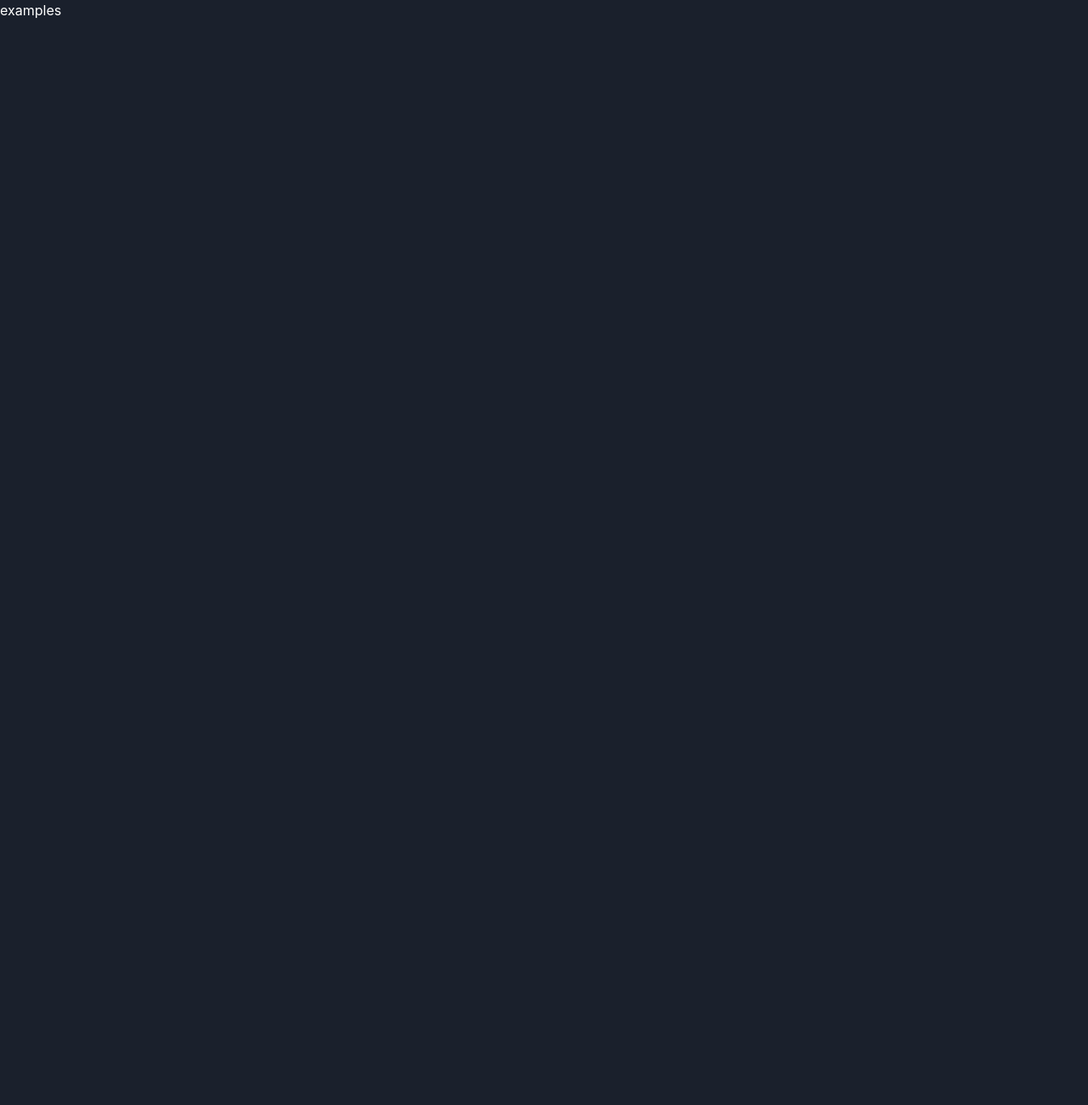
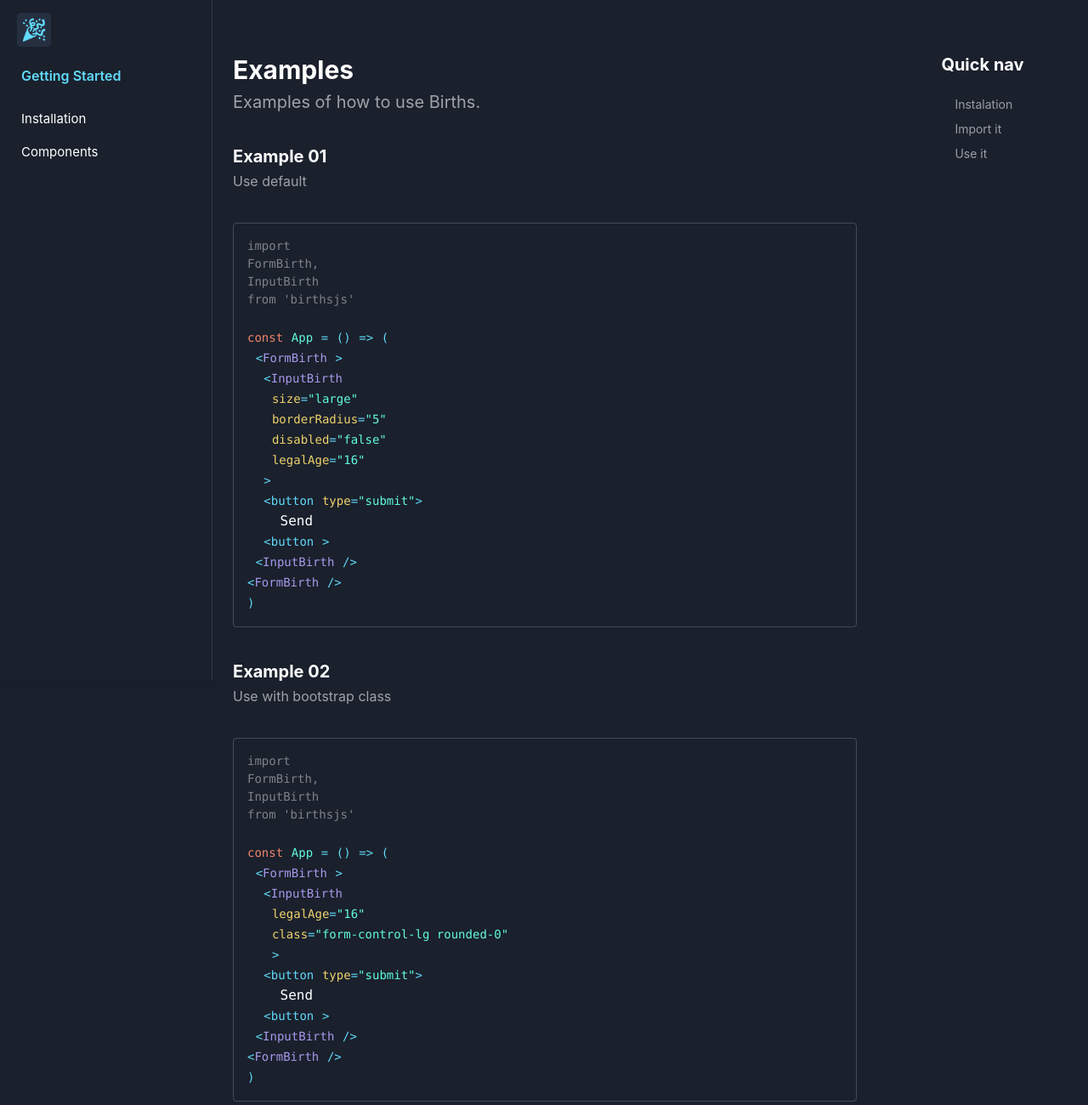
Before and after one commit to francisco-cruz/DocsBirthsJs, a React (Create React App) app: page /examples in a window 1280 px wide. Shown: the top 1300 px of the page at 85% size. Before the commit the page ends 800 px from the top, so only its background shows below. Built offline with nearby package versions, Linux system fonts and the light colour scheme.

Commit message:
page exampelçs

```diff
--- a/src/components/Nav.js
+++ b/src/components/Nav.js
@@ -54,8 +54,4 @@ const NAV_ITEMS = [
     label: "Components",
     src: "/docs/components",
   },
-  {
-    label: "How use",
-    src: "/docs/howuse",
-  },
 ];
--- a/src/pages/Docs/Components.js
+++ b/src/pages/Docs/Components.js
@@ -15,6 +15,7 @@ import Navbar from "../../components/Navbar/Navbar";
 
 export default function Components() {
   const [isSmallerThan767] = useMediaQuery("(max-width: 767px)");
+  const [isSmallerThan1000] = useMediaQuery("(max-width: 1000px)");
 
   return (
     <Box display={isSmallerThan767 ? "block" : "flex"}>
@@ -65,7 +66,7 @@ export default function Components() {
           <Heading fontSize="22px" pt={5} fontWeight={400}>
             Import
           </Heading>
-          <Stack direction="row" pt={4} id="section-import">
+          <Stack direction="row" pt={4} id="section-formbirth">
             <pre>
               <code>
                 <div>
@@ -141,7 +142,7 @@ export default function Components() {
           <Heading fontSize="22px" pt={5} fontWeight={400}>
             Usage
           </Heading>
-          <Stack direction="row" pt={4}>
+          <Stack direction="row" pt={4} id="section-inputbirth">
             <pre>
               <code>
                 <Stack mb={3}>
@@ -177,15 +178,27 @@ export default function Components() {
                 Installation
               </Text>
             </Link>
-            <Link href="/docs/howuse">
-              <Text color="#ffffff90" textAlign="end">
-                Next
-              </Text>
-              <Text color="#61DAFB" fontSize="18px" textAlign="end">
-                How use
-              </Text>
-            </Link>
           </Stack>
+        </Stack>
+      </Stack>
+      <Stack
+        pt="64px"
+        w="420px"
+        display={isSmallerThan1000 ? "none" : "flex"}
+        alignItems="center"
+      >
+        <Stack display="flex" flexDir="column" alignItems="start">
+          <Heading fontSize="20px" mb={4}>
+            Quick nav
+          </Heading>
+          <UnorderedList listStyleType="none">
+            <ListItem color="#ffffff90" fontSize="14px" mb={2}>
+              <Link href={"#section-formbirth"}>FormBirth</Link>
+            </ListItem>
+            <ListItem color="#ffffff90" fontSize="14px" mb={2}>
+              <Link href={"#section-inputbirth"}>InputBirth</Link>
+            </ListItem>
+          </UnorderedList>
         </Stack>
       </Stack>
     </Box>
--- a/src/pages/Docs/Docs.js
+++ b/src/pages/Docs/Docs.js
@@ -130,56 +130,50 @@ export default function Docs() {
                   <span class="operator">{"="}</span>{" "}
                   <span class="function">{"()"}</span>{" "}
                   <span class="operator">{"=>"}</span>{" "}
-                  <span class="function">{"("}</span>{" "}
-                  {"\n"}{" "}
+                  <span class="function">{"("}</span> {"\n"}{" "}
                   <span class="operator">{"<"}</span>
                   <span class="component">{"FormBirth"}</span>{" "}
                   <span class="operator">{">"}</span>
-                  {"\n"}{" "}{" "}
-                  <span class="operator">{"<"}</span>
-                  <span class="component">{"InputBirth"}</span>{" "}
-                  {"\n"}{" "}{" "}{" "}
+                  {"\n"}{" "}{" "}<span class="operator">{"<"}</span>
+                  <span class="component">{"InputBirth"}</span> {"\n"}{" "}{" "}{" "}
                   <span class="type">{"size"}</span>
                   <span class="operator">{"="}</span>
-                  <span class="string">"large"</span>{" "}
-                  {"\n"}{" "}{" "}{" "}
+                  <span class="string">"large"</span> {"\n"}{" "}{" "}{" "}
                   <span class="type">{"borderRadius"}</span>
                   <span class="operator">{"="}</span>
-                  <span class="string">"5"</span>{" "}
-                  {"\n"}{" "}{" "}{" "}
+                  <span class="string">"5"</span> {"\n"}{" "}{" "}{" "}
                   <span class="type">{"disabled"}</span>
                   <span class="operator">{"="}</span>
-                  <span class="string">""</span>{" "}
+                  <span class="string">"false"</span>
                   {"\n"}{" "}{" "}{" "}
                   <span class="type">{"legalAge"}</span>
                   <span class="operator">{"="}</span>
-                  <span class="string">"16"</span>{" "}
+                  <span class="string">"16"</span>
                   {"\n"}{" "}{" "}
                   <span class="operator">{">"}</span>
-                  {"\n"}{" "}{" "}
+                  {"\n"} {" "}
                   <span class="operator">{"<"}</span>
                   <span class="function">{"button"}</span>{" "}
                   <span class="type">{"type"}</span>
                   <span class="operator">{"="}</span>
                   <span class="string">"submit"</span>
                   <span class="operator">{">"}</span>
-                  {"\n"}{" "}{" "}{" "}
+                  {"\n"} {" "} {" "}
                   Send
                   {"\n"}{" "}{" "}
                   <span class="operator">{"<"}</span>
                   <span class="function">{"button"}</span>{" "}
                   <span class="operator">{">"}</span>
-                  {"\n"}{" "}{" "}
+                  {"\n"}{" "}
                   <span class="operator">{"<"}</span>
                   <span class="component">{"InputBirth"}</span>{" "}
                   <span class="operator">{"/>"}</span>
-                  {"\n"}{" "}
+                  {"\n"}
                   <span class="operator">{"<"}</span>
                   <span class="component">{"FormBirth"}</span>{" "}
                   <span class="operator">{"/>"}</span>
                   {"\n"}
                   <span class="function">{")"}</span>{" "}
-
                 </div>
               </code>
             </pre>
@@ -215,13 +209,13 @@ export default function Docs() {
           </Heading>
           <UnorderedList listStyleType="none">
             <ListItem color="#ffffff90" fontSize="14px" mb={2}>
-              <Link to={"#section-instalation"}>Instalation</Link>
+              <Link href={"#section-instalation"}>Instalation</Link>
             </ListItem>
             <ListItem color="#ffffff90" fontSize="14px" mb={2}>
-              <Link to={"#section-import"}>Import it</Link>
+              <Link href={"#section-import"}>Import it</Link>
             </ListItem>
             <ListItem color="#ffffff90" fontSize="14px" mb={2}>
-              <Link to={"#section-use"}>Use it</Link>
+              <Link href={"#section-use"}>Use it</Link>
             </ListItem>
           </UnorderedList>
         </Stack>
--- a/src/pages/Examples.js
+++ b/src/pages/Examples.js
@@ -1,10 +1,194 @@
+import { Box, Heading, Link, ListItem, Stack, UnorderedList, useMediaQuery } from "@chakra-ui/react";
 import React from "react";
 import '../assets/styles/index.css'
+import Sidebar from "../components/Sidebar";
+import Navbar from '../components/Navbar/Navbar'
 
 export default function Examples() {
+  const [isSmallerThan767] = useMediaQuery("(max-width: 767px)");
+  const [isSmallerThan1000] = useMediaQuery("(max-width: 1000px)");
+
   return (
-    <>
-      <h1> examples </h1>
-    </>
+    <Box display={isSmallerThan767 ? "block" : "flex"}>
+      <Navbar />
+      <Sidebar />
+      <Stack
+        w="100%"
+        h="100%"
+        px={isSmallerThan767 ? "16px" : "32px"}
+        py="64px"
+        position="relative"
+      >
+        <Stack
+          minW="350px"
+          w="100%"
+          maxW="1000px"
+          px="24px"
+          pos="absolute"
+          left="50%"
+          transform="translatex(-50%)"
+        >
+          <Heading fontSize="30px">Examples</Heading>
+          <Heading color="#ffffff95" fontWeight={400} fontSize="20px">
+          Examples of how to use Births.
+          </Heading>
+
+          <Heading fontSize="20px" pt={8}>
+            Example 01
+          </Heading>
+          <Heading fontSize="16px" color="#ffffff95" fontWeight={400}>
+            Use default
+          </Heading>
+          <Stack direction="row" pt={4} id="section-use">
+            <pre>
+              <code>
+                <Stack mb={3}>
+                  <span class="comment">
+                    import{"\n"}FormBirth,{"\n"}InputBirth{"\n"}from 'birthsjs'{" "}
+                  </span>
+                </Stack>
+                <div>
+                  <span class="var">{"const"}</span>{" "}
+                  <span class="string">{"App"}</span>{" "}
+                  <span class="operator">{"="}</span>{" "}
+                  <span class="function">{"()"}</span>{" "}
+                  <span class="operator">{"=>"}</span>{" "}
+                  <span class="function">{"("}</span> {"\n"}{" "}
+                  <span class="operator">{"<"}</span>
+                  <span class="component">{"FormBirth"}</span>{" "}
+                  <span class="operator">{">"}</span>
+                  {"\n"}{" "}{" "}<span class="operator">{"<"}</span>
+                  <span class="component">{"InputBirth"}</span> {"\n"}{" "}{" "}{" "}
+                  <span class="type">{"size"}</span>
+                  <span class="operator">{"="}</span>
+                  <span class="string">"large"</span> {"\n"}{" "}{" "}{" "}
+                  <span class="type">{"borderRadius"}</span>
+                  <span class="operator">{"="}</span>
+                  <span class="string">"5"</span> {"\n"}{" "}{" "}{" "}
+                  <span class="type">{"disabled"}</span>
+                  <span class="operator">{"="}</span>
+                  <span class="string">"false"</span>
+                  {"\n"}{" "}{" "}{" "}
+                  <span class="type">{"legalAge"}</span>
+                  <span class="operator">{"="}</span>
+                  <span class="string">"16"</span>
+                  {"\n"}{" "}{" "}
+                  <span class="operator">{">"}</span>
+                  {"\n"} {" "}
+                  <span class="operator">{"<"}</span>
+                  <span class="function">{"button"}</span>{" "}
+                  <span class="type">{"type"}</span>
+                  <span class="operator">{"="}</span>
+                  <span class="string">"submit"</span>
+                  <span class="operator">{">"}</span>
+                  {"\n"} {" "} {" "}
+                  Send
+                  {"\n"}{" "}{" "}
+                  <span class="operator">{"<"}</span>
+                  <span class="function">{"button"}</span>{" "}
+                  <span class="operator">{">"}</span>
+                  {"\n"}{" "}
+                  <span class="operator">{"<"}</span>
+                  <span class="component">{"InputBirth"}</span>{" "}
+                  <span class="operator">{"/>"}</span>{"\n"}
+                  <span class="operator">{"<"}</span>
+                  <span class="component">{"FormBirth"}</span>{" "}
+                  <span class="operator">{"/>"}</span>{"\n"}
+                  <span class="function">{")"}</span>{" "}
+                </div>
+              </code>
+            </pre>
+          </Stack>
+
+          <Heading fontSize="20px" pt={8}>
+            Example 02
+          </Heading>
+          <Heading fontSize="16px" color="#ffffff95" fontWeight={400}>
+            Use with bootstrap class
+          </Heading>
+          <Stack direction="row" pt={4}  pb={20}  id="section-use">
+            <pre>
+              <code>
+                <Stack mb={3}>
+                  <span class="comment">
+                    import{"\n"}FormBirth,{"\n"}InputBirth{"\n"}from 'birthsjs'{" "}
+                  </span>
+                </Stack>
+                <div>
+                  <span class="var">{"const"}</span>{" "}
+                  <span class="string">{"App"}</span>{" "}
+                  <span class="operator">{"="}</span>{" "}
+                  <span class="function">{"()"}</span>{" "}
+                  <span class="operator">{"=>"}</span>{" "}
+                  <span class="function">{"("}</span>
+                  {"\n"}{" "}
+                  <span class="operator">{"<"}</span>
+                  <span class="component">{"FormBirth"}</span>{" "}
+                  <span class="operator">{">"}</span>
+                  {"\n"}{" "}{" "}<span class="operator">{"<"}</span>
+                  <span class="component">{"InputBirth"}</span>
+                  {"\n"}{" "}{" "}{" "}
+                  <span class="type">{"legalAge"}</span>
+                  <span class="operator">{"="}</span>
+                  <span class="string">"16"</span>
+                  {"\n"}{" "}{" "}{" "}
+                  <span class="type">{"class"}</span>
+                  <span class="operator">{"="}</span>
+                  <span class="string">"form-control-lg rounded-0"</span>
+                  {"\n"}{" "}{" "}{" "}
+                  <span class="operator">{">"}</span>
+                  {"\n"} {" "}
+                  <span class="operator">{"<"}</span>
+                  <span class="function">{"button"}</span>{" "}
+                  <span class="type">{"type"}</span>
+                  <span class="operator">{"="}</span>
+                  <span class="string">"submit"</span>
+                  <span class="operator">{">"}</span>
+                  {"\n"} {" "} {" "}
+                  Send
+                  {"\n"}{" "}{" "}
+                  <span class="operator">{"<"}</span>
+                  <span class="function">{"button"}</span>{" "}
+                  <span class="operator">{">"}</span>
+                  {"\n"}{" "}
+                  <span class="operator">{"<"}</span>
+                  <span class="component">{"InputBirth"}</span>{" "}
+                  <span class="operator">{"/>"}</span>
+                  {"\n"}
+                  <span class="operator">{"<"}</span>
+                  <span class="component">{"FormBirth"}</span>{" "}
+                  <span class="operator">{"/>"}</span>
+                  {"\n"}
+                  <span class="function">{")"}</span>{" "}
+                </div>
+              </code>
+            </pre>
+          </Stack>
+        </Stack>
+      </Stack>
+      <Stack
+        pt="64px"
+        w="420px"
+        display={isSmallerThan1000 ? "none" : "flex"}
+        alignItems="center"
+      >
+        <Stack display="flex" flexDir="column" alignItems="start">
+          <Heading fontSize="20px" mb={4}>
+            Quick nav
+          </Heading>
+          <UnorderedList listStyleType="none">
+            <ListItem color="#ffffff90" fontSize="14px" mb={2}>
+              <Link href={"#section-instalation"}>Instalation</Link>
+            </ListItem>
+            <ListItem color="#ffffff90" fontSize="14px" mb={2}>
+              <Link href={"#section-import"}>Import it</Link>
+            </ListItem>
+            <ListItem color="#ffffff90" fontSize="14px" mb={2}>
+              <Link href={"#section-use"}>Use it</Link>
+            </ListItem>
+          </UnorderedList>
+        </Stack>
+      </Stack>
+    </Box>
   );
 }
--- a/src/pages/Index.js
+++ b/src/pages/Index.js
@@ -107,7 +107,7 @@ export default function Index() {
             <Heading
               fontSize="24px"
               color="#ffffff"
-              fontWeight={400}
+              fontWeight={700}
               textAlign={isSmallerThan767 ? "start" : "center"}
             >
               How validation works?
--- a/src/routes.js
+++ b/src/routes.js
@@ -1,22 +1,19 @@
-import React from 'react'
-import { BrowserRouter, Routes as RoutesDom, Route } from 'react-router-dom'
-import  Index  from './pages/Index'
-import  Docs  from './pages/Docs/Docs'
-import  Examples  from './pages/Examples'
-import Components from './pages/Docs/Components'
-import HowUse from './pages/Docs/HowUse'
+import React from "react";
+import { BrowserRouter, Routes as RoutesDom, Route } from "react-router-dom";
+import Index from "./pages/Index";
+import Docs from "./pages/Docs/Docs";
+import Examples from "./pages/Examples";
+import Components from "./pages/Docs/Components";
 
 export default function Routes() {
-    return (
-      <BrowserRouter>
-        <RoutesDom>
-            <Route path="/" element={< Index />}/>
-            <Route path="/docs/installation" element={< Docs />}/>
-            <Route path="/docs/components" element={< Components />}/>
-            <Route path="/docs/howuse" element={< HowUse />}/>
-            <Route path="/examples" element={< Examples />}/>
-        </RoutesDom>
-      </BrowserRouter>
-
-    )
+  return (
+    <BrowserRouter>
+      <RoutesDom>
+        <Route path="/" element={<Index />} />
+        <Route path="/docs/installation" element={<Docs />} />
+        <Route path="/docs/components" element={<Components />} />
+        <Route path="/examples" element={<Examples />} />
+      </RoutesDom>
+    </BrowserRouter>
+  );
 }
```
Also changed, not shown: src/pages/Docs/HowUse.js (deleted, +0 -9 lines).
